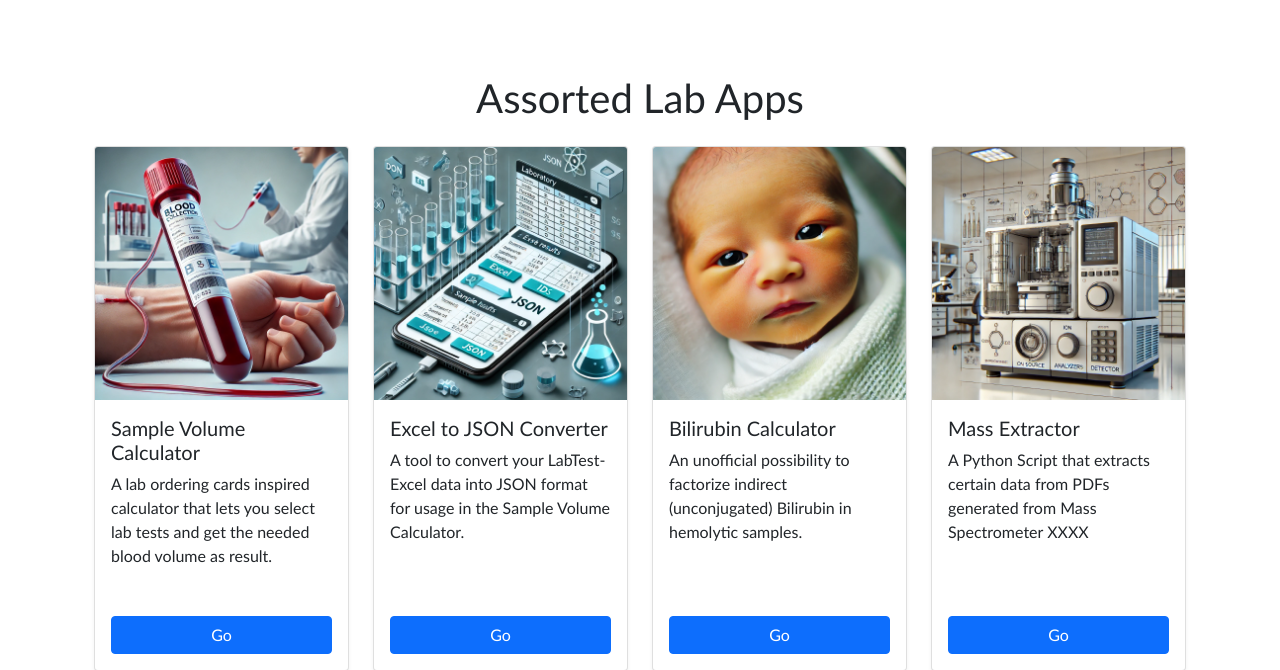
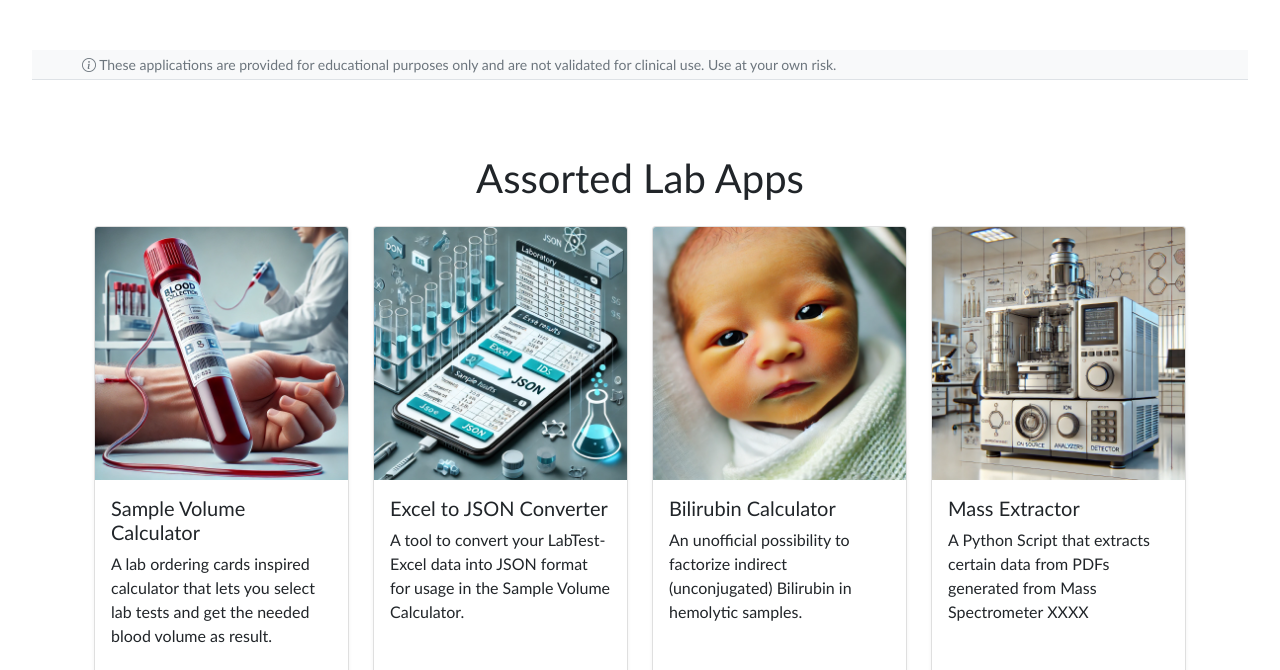
Before and after one commit to drfoehn/medapps, a Flask app: page / in a window 1280 px wide. Shown: the part 123-793 px from the top of the page. Run offline with Flask 3, Linux system fonts and the light colour scheme.

Commit message:
Added disclaimer and new tube sizes

```diff
--- a/static/js/samplecalculator.js
+++ b/static/js/samplecalculator.js
@@ -2233,7 +2233,8 @@ const analytesData = [
                     <option selected>Select...</option>
                     <option value="500">500</option>
                     <option value="800">800</option>
-                    <option value="1200">1200</option>
+                    <option value="1300">1300</option>
+                    <option value="2600">2600</option>
                 </select>
                 <span class="input-group-text">μl</span>`;
             tubeContainer.appendChild(div);
--- a/templates/base.html
+++ b/templates/base.html
@@ -13,6 +13,15 @@
   <body>
     {% include 'navigation.html' %}
 
+    <div class="container-fluid bg-light border-bottom">
+      <div class="container">
+        <small class="text-muted py-1 d-block">
+          <i class="bi bi-info-circle"></i>
+          These applications are provided for educational purposes only and are not validated for clinical use. Use at your own risk.
+        </small>
+      </div>
+    </div>
+
     <div class="container mt-4">
       {% block content %}{% endblock %}
     </div>
```
